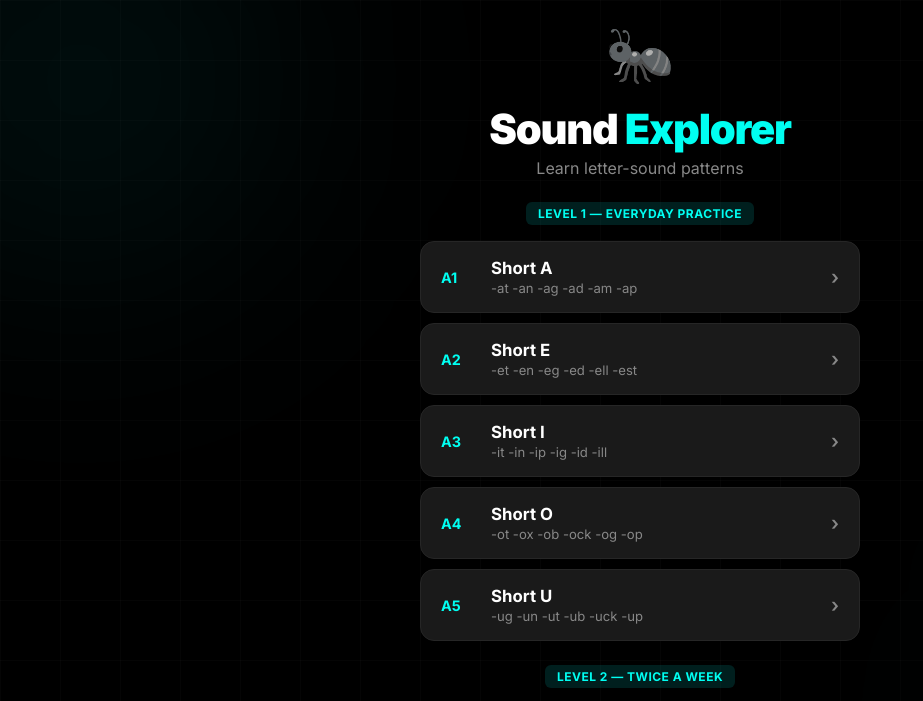
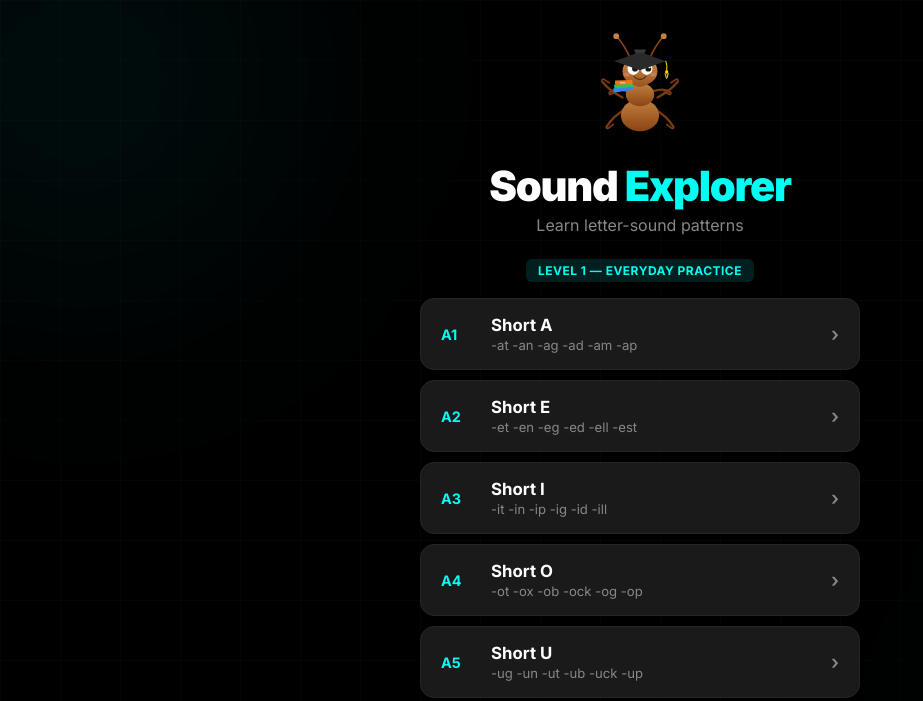
Before and after one commit to ctmorley/reading-games, a plain HTML site: page sound-explorer/index.html in a window 1280 px wide. Shown: the top 701 px of the page, without its empty margins (0-923 px from the left). Drawn offline with Linux system fonts and the light colour scheme.

Commit message:
Add Scholar Ant mascot and favicon
- Add SVG Scholar Ant mascot image (graduation cap, books, cute design)
- Add SVG favicon with ant face for browser tabs
- Display mascot on main landing page and Sound Explorer welcome screen
- Add favicon link to all three pages (main, sound-explorer, word-adventure)

Co-Authored-By: Claude Opus 4.6 <noreply@anthropic.com>

```diff
--- a/sound-explorer/index.html
+++ b/sound-explorer/index.html
@@ -4,6 +4,7 @@
 <meta charset="UTF-8">
 <meta name="viewport" content="width=device-width, initial-scale=1.0, user-scalable=no">
 <title>Sound Explorer — reading.games</title>
+<link rel="icon" href="/favicon.svg" type="image/svg+xml">
 <style>
 @import url('https://fonts.googleapis.com/css2?family=Inter:wght@400;500;600;700;800;900&display=swap');
 *{margin:0;padding:0;box-sizing:border-box}
@@ -26,7 +27,7 @@ body::before{content:'';position:fixed;inset:0;background-image:linear-gradient(
 .welcome{text-align:center;animation:fadeIn .5s ease;max-width:440px;width:100%}
 .welcome h1{font-size:2.6rem;font-weight:900;letter-spacing:-0.03em;margin-bottom:4px}
 .welcome h1 span{color:var(--teal)}
-.welcome .mascot{font-size:3.5rem;display:block;margin:8px auto;animation:float 3s ease-in-out infinite}
+.welcome .mascot{display:block;width:100px;height:auto;margin:8px auto;animation:float 3s ease-in-out infinite}
 .welcome .subtitle{font-size:1rem;color:var(--gray-text);margin-bottom:24px}
 .level-badge{display:inline-block;font-size:.75rem;font-weight:700;color:var(--teal);background:var(--teal-dim);padding:4px 12px;border-radius:6px;margin-bottom:16px;letter-spacing:.04em;text-transform:uppercase}
 .set-grid{display:flex;flex-direction:column;gap:10px;width:100%}
@@ -508,7 +509,7 @@ function renderWelcome(){
     </div>`;
   });
   return `<div class="welcome">
-    <span class="mascot">🐜</span>
+    <img src="/images/scholar-ant.svg" alt="The Scholar Ant" class="mascot">
     <h1>Sound <span>Explorer</span></h1>
     <p class="subtitle">Learn letter-sound patterns</p>
     ${sections}
```
Also changed, not shown: index.html (+5 -0 lines), word-adventure/index.html (+1 -0 lines), favicon.svg (added), images/scholar-ant.svg (added).
